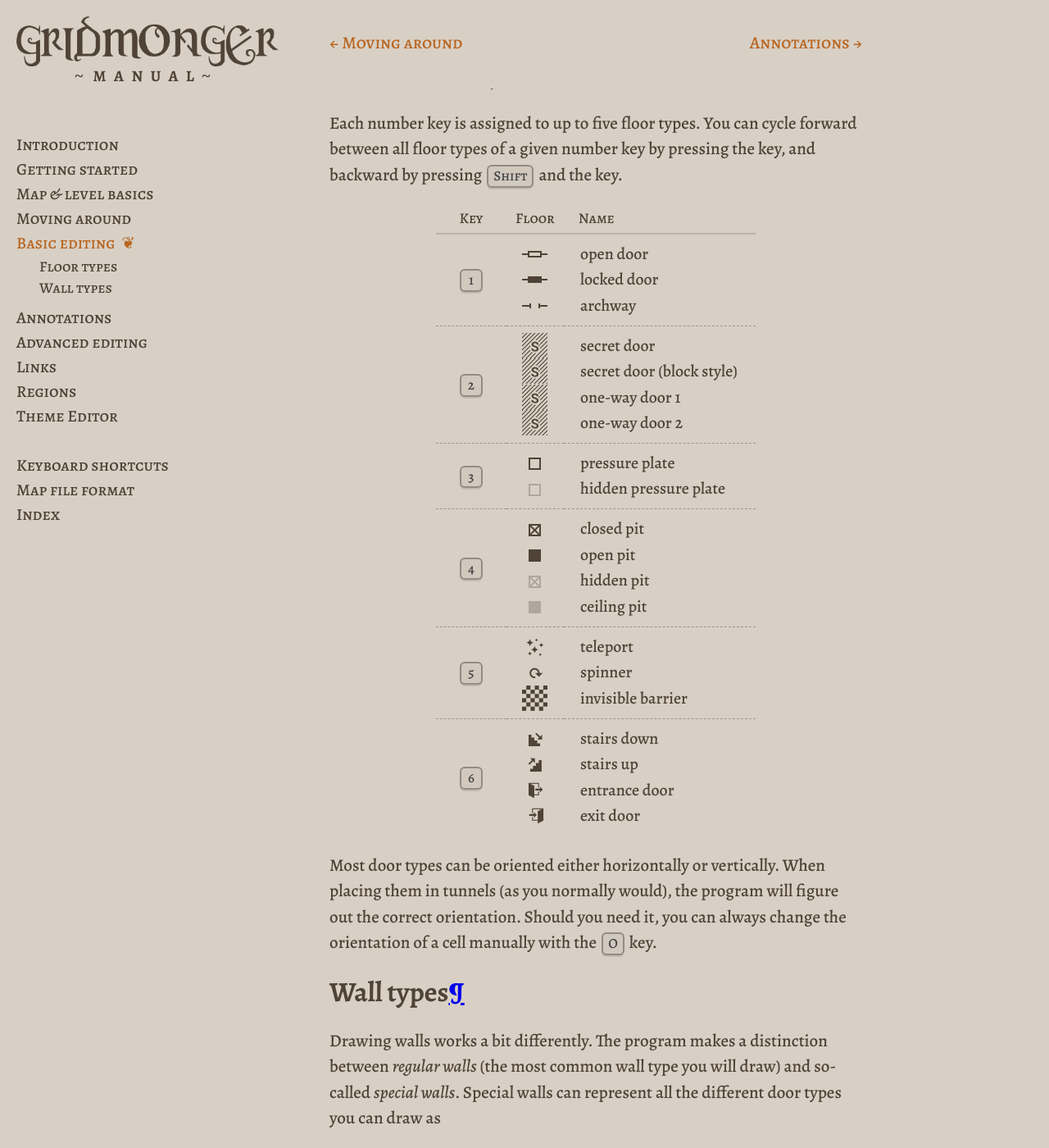
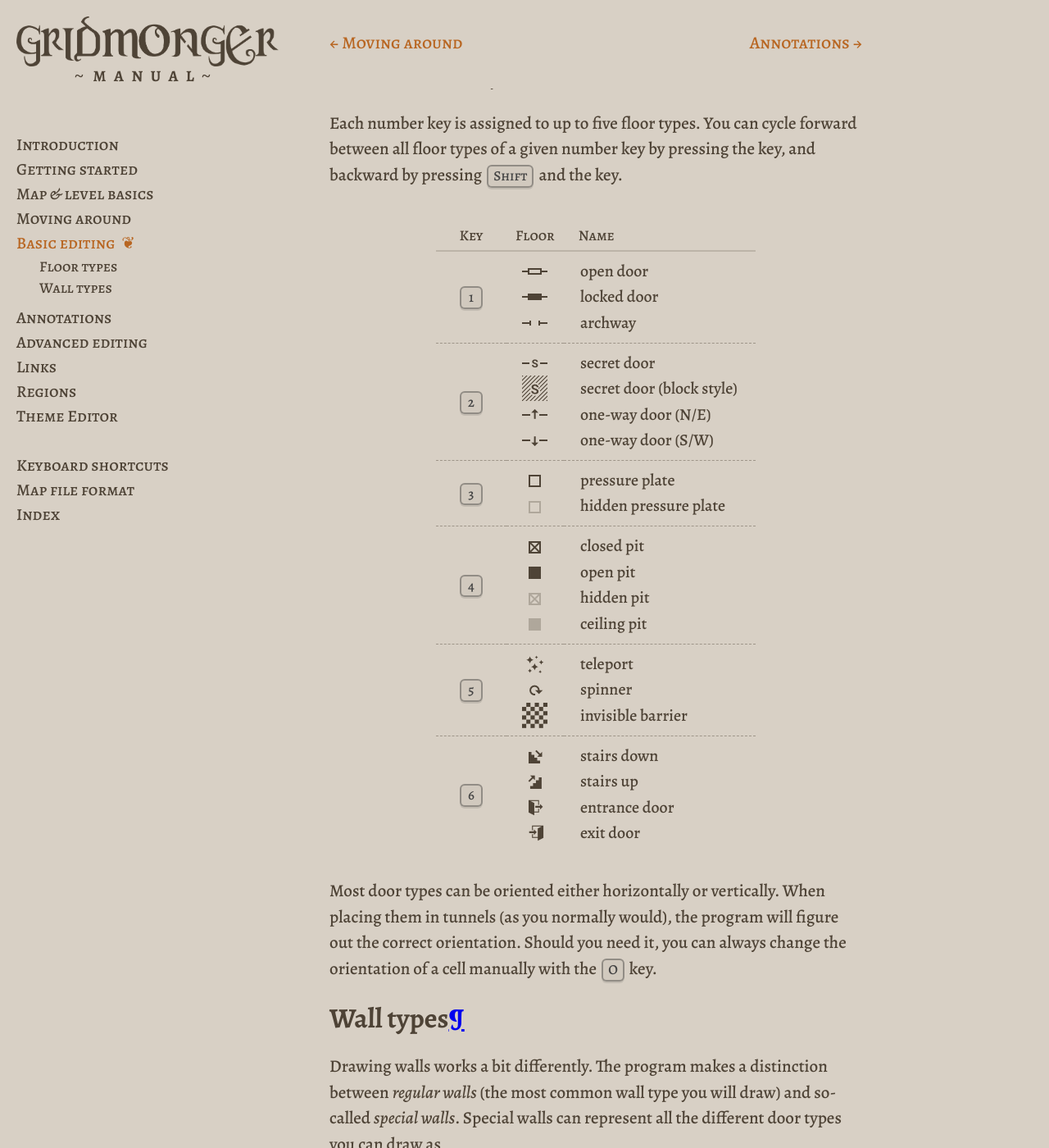
Before and after one commit to johnnovak/gridmonger-site, a Sphinx documentation site: the page built from source/basic-editing.rst, in a window 1280 px wide and 1400 px high, scrolled down 1061 px. Shown: the whole window at 82% size. Built offline with Sphinx 7.4.7, drawn with Linux system fonts in a browser that asks for light colours.

```diff
--- a/source/_themes/gridmonger/static/css/docs.css
+++ b/source/_themes/gridmonger/static/css/docs.css
@@ -429,6 +429,7 @@
 }
 article table.walls, article table.floors {
   width: 100%;
+  margin: 2em auto 1.5em;
 }
 article table.walls img, article table.floors img {
   width: 31px;
--- a/source/basic-editing.rst
+++ b/source/basic-editing.rst
@@ -74,16 +74,16 @@
           <td class="name">secret door</td>
         </tr>
         <tr>
-          <td class="icon"><img src="_static/img/floor-secret-door.png" alt="secret door (block style)"></td>
+          <td class="icon"><img src="_static/img/floor-secret-door-block.png" alt="secret door (block style)"></td>
           <td class="name">secret door (block style)</td>
         </tr>
         <tr>
-          <td class="icon"><img src="_static/img/floor-secret-door.png" alt="one-way door 1"></td>
-          <td class="name">one-way door 1</td>
+          <td class="icon"><img src="_static/img/floor-one-way-door-1.png" alt="one-way door (1)"></td>
+          <td class="name">one-way door (N/E)</td>
         </tr>
         <tr>
-          <td class="icon"><img src="_static/img/floor-secret-door.png" alt="one-way door 2"></td>
-          <td class="name">one-way door 2</td>
+          <td class="icon"><img src="_static/img/floor-one-way-door-2.png" alt="one-way door (2)"></td>
+          <td class="name">one-way door (S/W)</td>
         </tr>
       </tbody>
 
```
Also changed, not shown: source/_static/img/floor-one-way-door-1.png (added), source/_static/img/floor-one-way-door-2.png (added), source/_static/img/floor-secret-door-block.png (added), source/_static/img/floor-secret-door.png, source/_static/img/wall-archway.png, source/_static/img/wall-illusory.png, source/_static/img/wall-keyhole.png, source/_static/img/wall-lever.png, source/_static/img/wall-locked-door.png, source/_static/img/wall-niche.png, source/_static/img/wall-one-way-door.png, source/_static/img/wall-open-door.png, source/_static/img/wall-secret-door.png, source/_static/img/wall-statue.png, 1 more files.
